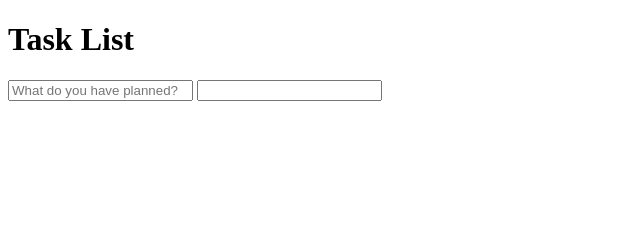
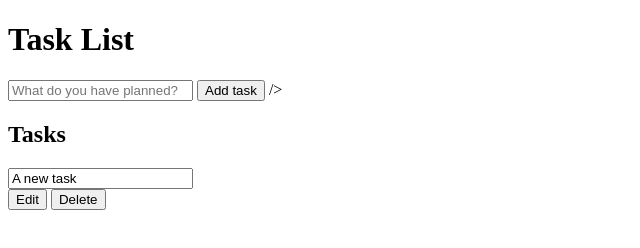
Before and after one commit to mercenar17r/javascript, a plain HTML site: page index.html in a window 1280 px wide. Shown: the whole page, without its empty margins (0-640 px from the left). Drawn offline with Linux system fonts and the light colour scheme.

Commit message:
add tasks

```diff
--- a/index.html
+++ b/index.html
@@ -16,11 +16,28 @@
           id="new-task-input"
           placeholder="What do you have planned?"
         />
-        <input
-          type="subm
-        "
+        <input type="submit" id="new-task-submit" value="Add task" />
         />
       </form>
+      <main>
+        <section class="task-list">
+          <h2>Tasks</h2>
+
+          <div id="tasks">
+            <div class="task">
+              <div class="content">
+                <input type="text" class="text" value="A new task" readonly />
+              </div>
+              <div class="actions">
+                <button class="edit">Edit</button>
+                <button class="delete">Delete</button>
+              </div>
+            </div>
+          </div>
+        </section>
+      </main>
+
+      <script src="main.js"></script>
     </header>
   </body>
 </html>
```
